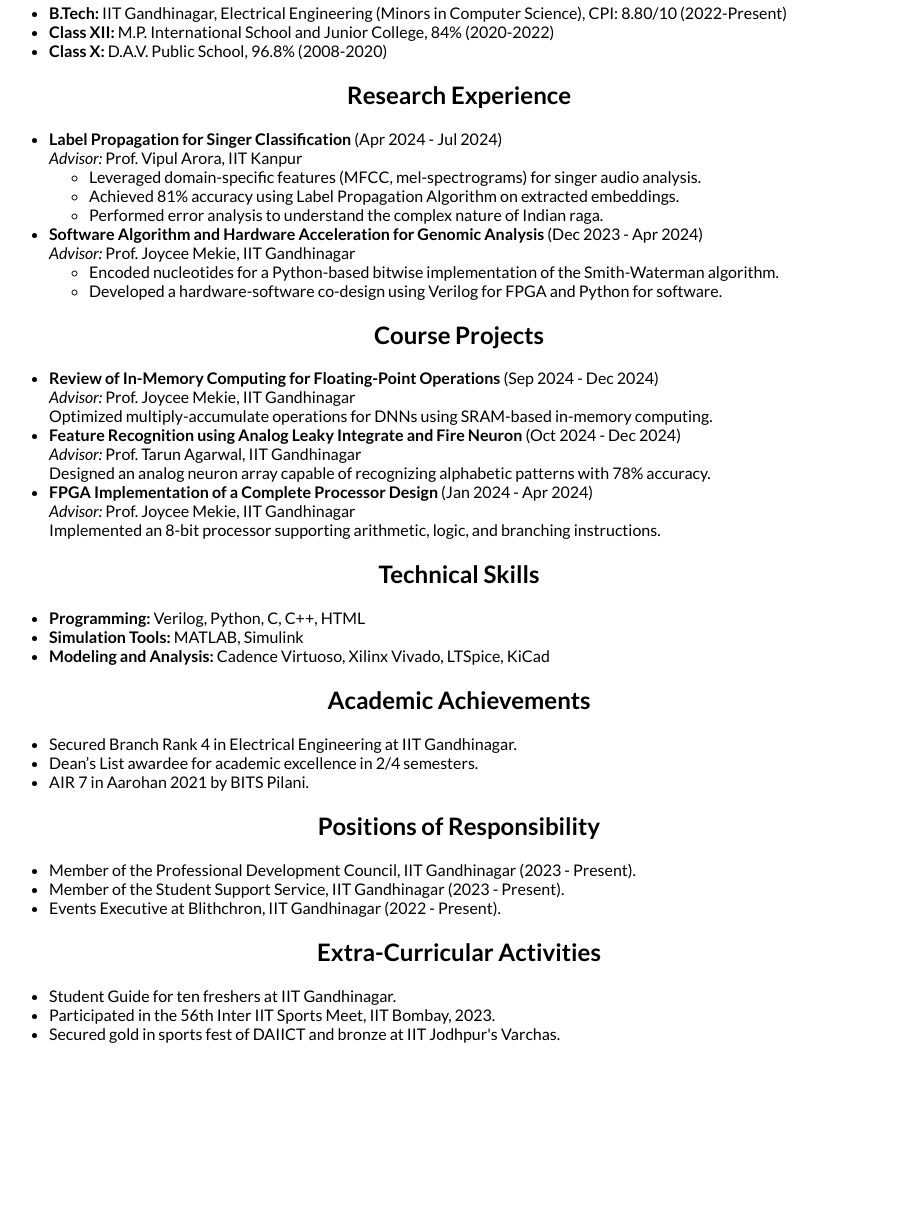
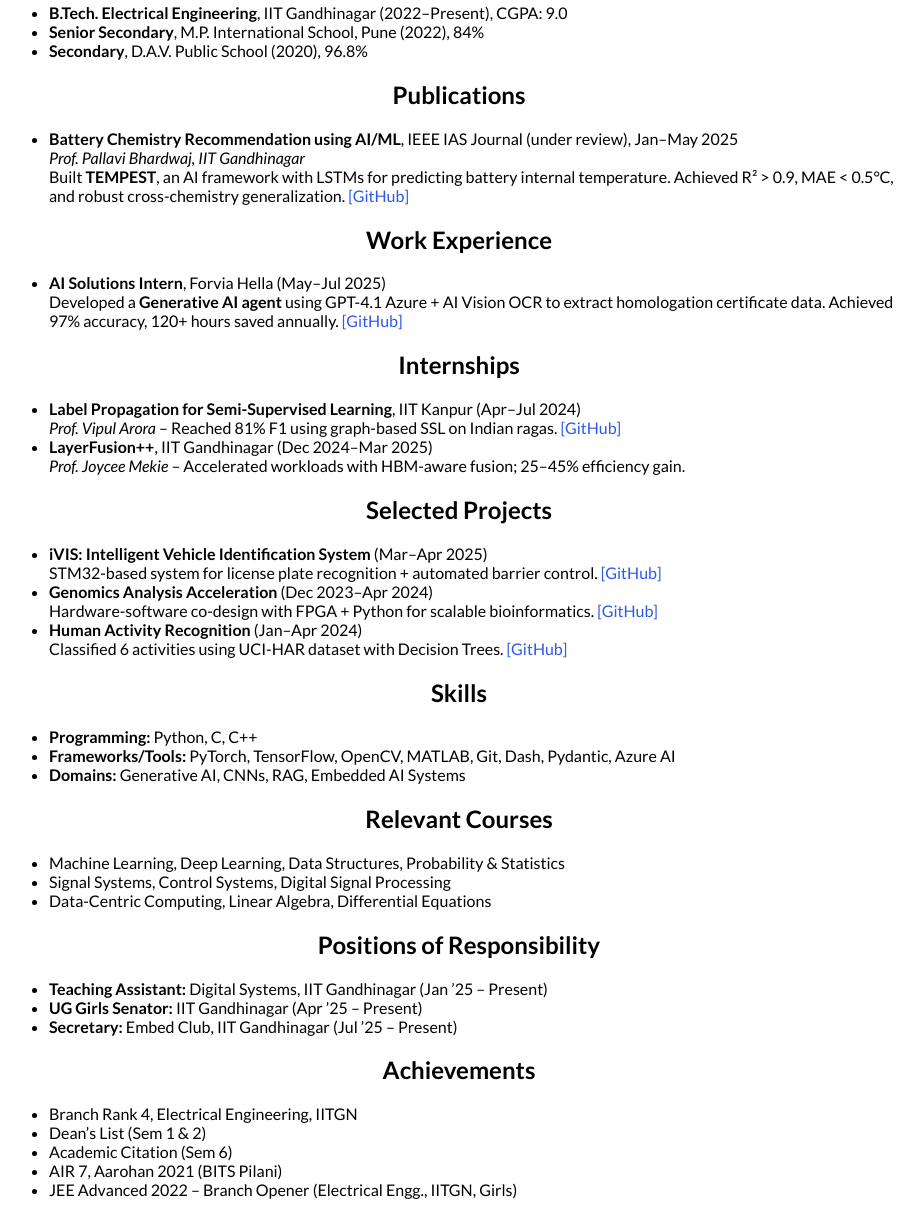
Before and after one commit to siyap304/siya.github.io, a plain HTML site: page index.html in a window 1280 px wide. Shown: the part 414-1637 px from the top of the page, without its empty margins (181-1105 px from the left). Before the commit the page ends 1481 px from the top, so only its background shows below. Drawn offline with Linux system fonts and the light colour scheme.

Commit message:
Update index.html

```diff
--- a/index.html
+++ b/index.html
@@ -38,18 +38,23 @@
               <p align="center">
                 <name>Siya Patil</name>
               </p>
-              <p>B.Tech in Electrical Engineering with a Minor in Computer Science</p>
               <p>
-                Passionate about leveraging computational tools and innovative engineering methods to solve challenges in domains like genomic analysis, machine learning, and hardware design.
+                Final-year undergraduate at the <b><a href="https://iitgn.ac.in/">Indian Institute of Technology Gandhinagar</a></b>,
+                majoring in Electrical Engineering with a Minor in Computer Science.
+                I am passionate about <b>Machine Learning, Generative AI, and Embedded AI Systems</b>.
+              </p>
+              <p>
+                I have worked on projects spanning <b>battery chemistry prediction, document AI, semi-supervised learning, hardware acceleration, and embedded systems</b>.
+                Currently serving as <b>UG Girls Senator</b> and <b>Embed Club Secretary</b> at IIT Gandhinagar.
               </p>
               <p align="center">
-                <a href="mailto:siya.patil@iitgn.ac.in">Email</a> &nbsp/&nbsp
-                <a href="https://github.com/siyap304">GitHub</a> &nbsp/&nbsp
-                <a href="https://www.linkedin.com/in/siya-patil-82241725b/">LinkedIn</a>
+                <a href="mailto:siya.patil@iitgn.ac.in">Email</a> &nbsp;/&nbsp;
+                <a href="https://www.linkedin.com/in/siya-patil-82241725b/">LinkedIn</a> &nbsp;/&nbsp;
+                <a href="https://github.com/siyap304">GitHub</a>
               </p>
             </td>
             <td width="33%">
-              <img src="images/siya.jpg" height="300" width="400" alt="Siya Patil">
+              <img src="siya.png" height="300" width="400" alt="Siya Patil">
             </td>
           </tr>
         </table>
@@ -57,83 +62,100 @@
         <!-- Education Section -->
         <h2 align="center">Education</h2>
         <ul>
-          <li><b>B.Tech:</b> IIT Gandhinagar, Electrical Engineering (Minors in Computer Science), CPI: 8.80/10 (2022-Present)</li>
-          <li><b>Class XII:</b> M.P. International School and Junior College, 84% (2020-2022)</li>
-          <li><b>Class X:</b> D.A.V. Public School, 96.8% (2008-2020)</li>
+          <li><b>B.Tech. Electrical Engineering</b>, IIT Gandhinagar (2022–Present), CGPA: 9.0</li>
+          <li><b>Senior Secondary</b>, M.P. International School, Pune (2022), 84%</li>
+          <li><b>Secondary</b>, D.A.V. Public School (2020), 96.8%</li>
         </ul>
 
-        <!-- Research Experience Section -->
-        <h2 align="center">Research Experience</h2>
+        <!-- Publications -->
+        <h2 align="center">Publications</h2>
         <ul>
           <li>
-            <b>Label Propagation for Singer Classification</b> (Apr 2024 - Jul 2024)<br>
-            <i>Advisor:</i> Prof. Vipul Arora, IIT Kanpur<br>
-            <ul>
-              <li>Leveraged domain-specific features (MFCC, mel-spectrograms) for singer audio analysis.</li>
-              <li>Achieved 81% accuracy using Label Propagation Algorithm on extracted embeddings.</li>
-              <li>Performed error analysis to understand the complex nature of Indian raga.</li>
-            </ul>
-          </li>
-          <li>
-            <b>Software Algorithm and Hardware Acceleration for Genomic Analysis</b> (Dec 2023 - Apr 2024)<br>
-            <i>Advisor:</i> Prof. Joycee Mekie, IIT Gandhinagar<br>
-            <ul>
-              <li>Encoded nucleotides for a Python-based bitwise implementation of the Smith-Waterman algorithm.</li>
-              <li>Developed a hardware-software co-design using Verilog for FPGA and Python for software.</li>
-            </ul>
+            <b>Battery Chemistry Recommendation using AI/ML</b>, IEEE IAS Journal (under review), Jan–May 2025<br>
+            <i>Prof. Pallavi Bhardwaj, IIT Gandhinagar</i><br>
+            Built <b>TEMPEST</b>, an AI framework with LSTMs for predicting battery internal temperature.
+            Achieved R² > 0.9, MAE < 0.5°C, and robust cross-chemistry generalization.
+            <a href="https://github.com/siyap304/TEMPEST">[GitHub]</a>
           </li>
         </ul>
 
-        <!-- Course Projects Section -->
-        <h2 align="center">Course Projects</h2>
+        <!-- Work Experience -->
+        <h2 align="center">Work Experience</h2>
         <ul>
           <li>
-            <b>Review of In-Memory Computing for Floating-Point Operations</b> (Sep 2024 - Dec 2024)<br>
-            <i>Advisor:</i> Prof. Joycee Mekie, IIT Gandhinagar<br>
-            Optimized multiply-accumulate operations for DNNs using SRAM-based in-memory computing.
-          </li>
-          <li>
-            <b>Feature Recognition using Analog Leaky Integrate and Fire Neuron</b> (Oct 2024 - Dec 2024)<br>
-            <i>Advisor:</i> Prof. Tarun Agarwal, IIT Gandhinagar<br>
-            Designed an analog neuron array capable of recognizing alphabetic patterns with 78% accuracy.
-          </li>
-          <li>
-            <b>FPGA Implementation of a Complete Processor Design</b> (Jan 2024 - Apr 2024)<br>
-            <i>Advisor:</i> Prof. Joycee Mekie, IIT Gandhinagar<br>
-            Implemented an 8-bit processor supporting arithmetic, logic, and branching instructions.
+            <b>AI Solutions Intern</b>, Forvia Hella (May–Jul 2025)<br>
+            Developed a <b>Generative AI agent</b> using GPT-4.1 Azure + AI Vision OCR to extract homologation certificate data.
+            Achieved 97% accuracy, 120+ hours saved annually.
+            <a href="https://github.com/siyap304/Homologation-Certificate-Field-Extractor-Agent">[GitHub]</a>
           </li>
         </ul>
 
-        <!-- Skills Section -->
-        <h2 align="center">Technical Skills</h2>
+        <!-- Internships -->
+        <h2 align="center">Internships</h2>
         <ul>
-          <li><b>Programming:</b> Verilog, Python, C, C++, HTML</li>
-          <li><b>Simulation Tools:</b> MATLAB, Simulink</li>
-          <li><b>Modeling and Analysis:</b> Cadence Virtuoso, Xilinx Vivado, LTSpice, KiCad</li>
+          <li>
+            <b>Label Propagation for Semi-Supervised Learning</b>, IIT Kanpur (Apr–Jul 2024)<br>
+            <i>Prof. Vipul Arora</i> – Reached 81% F1 using graph-based SSL on Indian ragas.
+            <a href="https://github.com/siyap304/Label-Propagation">[GitHub]</a>
+          </li>
+          <li>
+            <b>LayerFusion++</b>, IIT Gandhinagar (Dec 2024–Mar 2025)<br>
+            <i>Prof. Joycee Mekie</i> – Accelerated workloads with HBM-aware fusion; 25–45% efficiency gain.
+          </li>
         </ul>
 
-        <!-- Academic Achievements Section -->
-        <h2 align="center">Academic Achievements</h2>
+        <!-- Projects -->
+        <h2 align="center">Selected Projects</h2>
         <ul>
-          <li>Secured Branch Rank 4 in Electrical Engineering at IIT Gandhinagar.</li>
-          <li>Dean’s List awardee for academic excellence in 2/4 semesters.</li>
-          <li>AIR 7 in Aarohan 2021 by BITS Pilani.</li>
+          <li>
+            <b>iVIS: Intelligent Vehicle Identification System</b> (Mar–Apr 2025)<br>
+            STM32-based system for license plate recognition + automated barrier control.
+            <a href="https://github.com/siyap304/iVIS">[GitHub]</a>
+          </li>
+          <li>
+            <b>Genomics Analysis Acceleration</b> (Dec 2023–Apr 2024)<br>
+            Hardware-software co-design with FPGA + Python for scalable bioinformatics.
+            <a href="https://github.com/siyap304/Genomic-Analysis">[GitHub]</a>
+          </li>
+          <li>
+            <b>Human Activity Recognition</b> (Jan–Apr 2024)<br>
+            Classified 6 activities using UCI-HAR dataset with Decision Trees.
+            <a href="https://github.com/siyap304/Human-Activity-Recognition">[GitHub]</a>
+          </li>
         </ul>
 
-        <!-- Positions of Responsibility Section -->
+        <!-- Skills -->
+        <h2 align="center">Skills</h2>
+        <ul>
+          <li><b>Programming:</b> Python, C, C++</li>
+          <li><b>Frameworks/Tools:</b> PyTorch, TensorFlow, OpenCV, MATLAB, Git, Dash, Pydantic, Azure AI</li>
+          <li><b>Domains:</b> Generative AI, CNNs, RAG, Embedded AI Systems</li>
+        </ul>
+
+        <!-- Relevant Courses -->
+        <h2 align="center">Relevant Courses</h2>
+        <ul>
+          <li>Machine Learning, Deep Learning, Data Structures, Probability & Statistics</li>
+          <li>Signal Systems, Control Systems, Digital Signal Processing</li>
+          <li>Data-Centric Computing, Linear Algebra, Differential Equations</li>
+        </ul>
+
+        <!-- Positions -->
         <h2 align="center">Positions of Responsibility</h2>
         <ul>
-          <li>Member of the Professional Development Council, IIT Gandhinagar (2023 - Present).</li>
-          <li>Member of the Student Support Service, IIT Gandhinagar (2023 - Present).</li>
-          <li>Events Executive at Blithchron, IIT Gandhinagar (2022 - Present).</li>
+          <li><b>Teaching Assistant:</b> Digital Systems, IIT Gandhinagar (Jan ’25 – Present)</li>
+          <li><b>UG Girls Senator:</b> IIT Gandhinagar (Apr ’25 – Present)</li>
+          <li><b>Secretary:</b> Embed Club, IIT Gandhinagar (Jul ’25 – Present)</li>
         </ul>
 
-        <!-- Extra-Curricular Activities Section -->
-        <h2 align="center">Extra-Curricular Activities</h2>
+        <!-- Achievements -->
+        <h2 align="center">Achievements</h2>
         <ul>
-          <li>Student Guide for ten freshers at IIT Gandhinagar.</li>
-          <li>Participated in the 56th Inter IIT Sports Meet, IIT Bombay, 2023.</li>
-          <li>Secured gold in sports fest of DAIICT and bronze at IIT Jodhpur's Varchas.</li>
+          <li>Branch Rank 4, Electrical Engineering, IITGN</li>
+          <li>Dean’s List (Sem 1 & 2)</li>
+          <li>Academic Citation (Sem 6)</li>
+          <li>AIR 7, Aarohan 2021 (BITS Pilani)</li>
+          <li>JEE Advanced 2022 – Branch Opener (Electrical Engg., IITGN, Girls)</li>
         </ul>
       </td>
     </tr>
```
